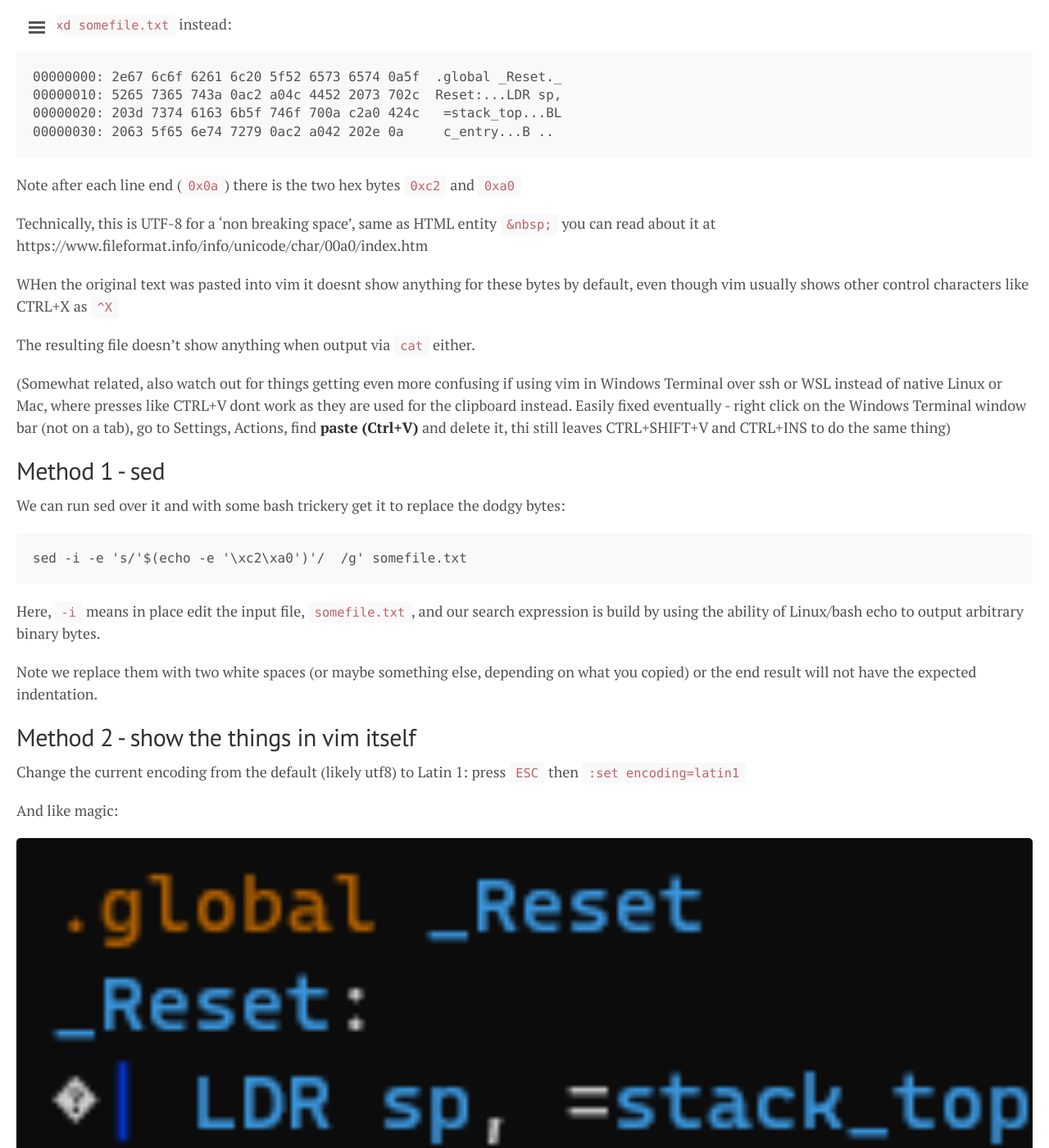
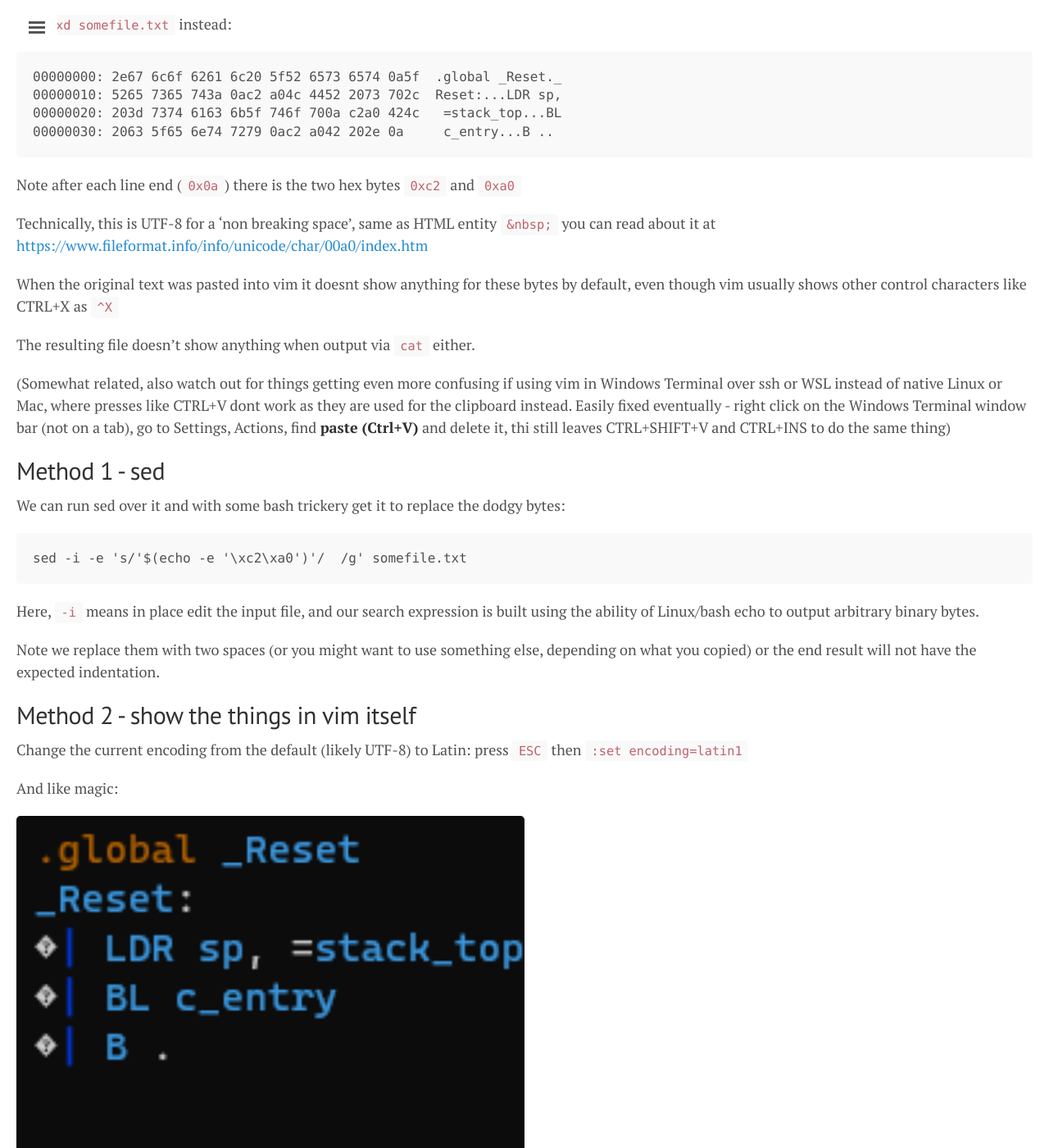
Before and after one commit to oldcomputerjunk/oldcomputerjunk.github.io, a Jekyll site: the page built from _posts/2022-12-24-weeklywtf.markdown, in a window 1280 px wide and 1400 px high, scrolled down 845 px. Shown: the whole window at 82% size. Built offline with Jekyll 4.4.1, drawn with Linux system fonts in a browser that asks for light colours; some of the changed text lies outside the part shown.

Commit message:
spelling

````diff
--- a/_posts/2022-12-24-weeklywtf.markdown
+++ b/_posts/2022-12-24-weeklywtf.markdown
@@ -22,7 +22,7 @@ Anyway, if you discovered you pasted this there are a couple of methods to deal
 
 ## Discovery
 
-Try running your script through either `xxd` or `od` on Linux / MacOS (or wsl)
+Try running your script through either `xxd` or `od` on Linux / MacOS (or WSL)
 
 Sample output from `od -Ax -tx1z < somefile.txt`
 ```
@@ -42,9 +42,9 @@ Via `xxd somefile.txt` instead:
 
 Note after each line end (`0x0a`) there is the two hex bytes `0xc2` and `0xa0`
 
-Technically, this is UTF-8 for a 'non breaking space', same as HTML entity `&nbsp;` you can read about it at https://www.fileformat.info/info/unicode/char/00a0/index.htm
+Technically, this is UTF-8 for a 'non breaking space', same as HTML entity `&nbsp;` you can read about it at [https://www.fileformat.info/info/unicode/char/00a0/index.htm]()
 
-WHen the original text was pasted into vim it doesnt show anything for these bytes by default, even though vim usually shows other control characters like CTRL+X as `^X`
+When the original text was pasted into vim it doesnt show anything for these bytes by default, even though vim usually shows other control characters like CTRL+X as `^X`
 
 The resulting file doesn't show anything when output via `cat` either.
 
@@ -57,28 +57,28 @@ We can run sed over it and with some bash trickery get it to replace the dodgy b
 sed -i -e 's/'$(echo -e '\xc2\xa0')'/  /g' somefile.txt
 ```
 
-Here, `-i` means in place edit the input file, `somefile.txt`, and our search expression is build by using the ability of Linux/bash echo to output arbitrary binary bytes.
+Here, `-i` means in place edit the input file, and our search expression is built using the ability of Linux/bash echo to output arbitrary binary bytes.
 
-Note we replace them with two white spaces (or maybe something else, depending on what you copied) or the end result will not have the expected indentation.
+Note we replace them with two spaces (or you might want to use something else, depending on what you copied) or the end result will not have the expected indentation.
 
 ## Method 2 - show the things in vim itself
 
-Change the current encoding from the default (likely utf8) to Latin 1:
+Change the current encoding from the default (likely UTF-8) to Latin:
 press `ESC` then `:set encoding=latin1`
 
 And like magic:
 
-![Vim in Windows terminal showing diamonds for unprintable UTF characters](/images/magical-diamonds-1.png){:height="100%" width="100%"}
+![Vim in Windows terminal showing diamonds for unprintable UTF characters](/images/magical-diamonds-1.png){:height="50%" width="50%"}
 
-Now you can manually delete them, or maybe even find a way to use search and replace.
+Now you can manually delete the characters, or maybe even find a way to use search and replace.
 
 # Why does this happen
 
-Lots of blog rendering frameworks include modes for syntax highlighted formatting with line numbers and the like. Some of these simply apply CSS over a `<pre>` block for example.
+Lots of blog rendering frameworks include modes for syntax highlighted formatting with line numbers and the like. Some of these simply apply CSS over a `<pre>` block, for example.
 
 Others get a bit fancier however.
 
-If you find an example, it can be illustative to hit CTRL+SHIFT+I in your web browser and take a look at what you just copied. It might look like this, full of `DIV` and `TD` element:
+If you come across this problem and know where you copied from, it can be illustative to hit CTRL+SHIFT+I in your web browser and take a look at what you just copied. It might look like the following, full of `DIV` and `TD` elements:
 ```
 <table cellspacing="0" cellpadding="0" border="0"><tbody><tr><td class="gutter"><div class="line number1 index0 alt2">1</div><div class="line number2 index1 alt1">2</div><div class="line number3 index2 alt2">3</div><div class="line number4 index3 alt1">4</div><div class="line number5 index4 alt2">5</div></td>
 <td class="code"><div class="container"><div class="line number1 index0 alt2"><code class="plain plain">.global _Reset</code></div><div class="line number2 index1 alt1"><code class="plain plain">_Reset:</code></div>
@@ -100,8 +100,8 @@ Try using: `ESC` then `:set list`, this also has an argument that lets you custo
 
 # Lastly, don't get pwned
 
-Check out this video from Defcon 30 earlier this year, showing how Emoji can be used for shell code... https://www.youtube.com/watch?v=E8puAkalMRQ
+Check out this video from Defcon 30 earlier this year, showing how Emoji can be used for shell code...[https://www.youtube.com/watch?v=E8puAkalMRQ]()
 
-And then there are the hidden paste attacks: http://lifepluslinux.blogspot.com/2017/01/look-before-you-paste-from-website-to.html
+And then there are the hidden paste attacks: [http://lifepluslinux.blogspot.com/2017/01/look-before-you-paste-from-website-to.html]()
 
 Be careful out there! 👾 👽 💩
````
